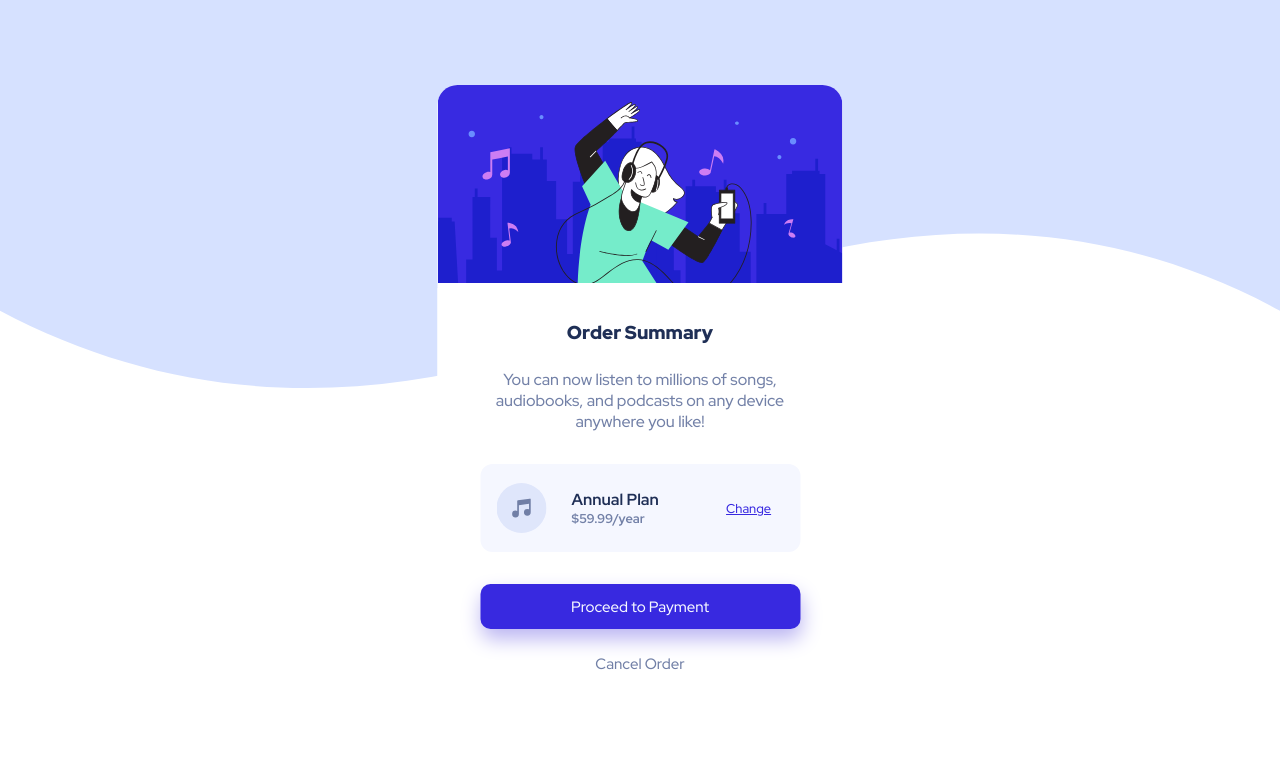
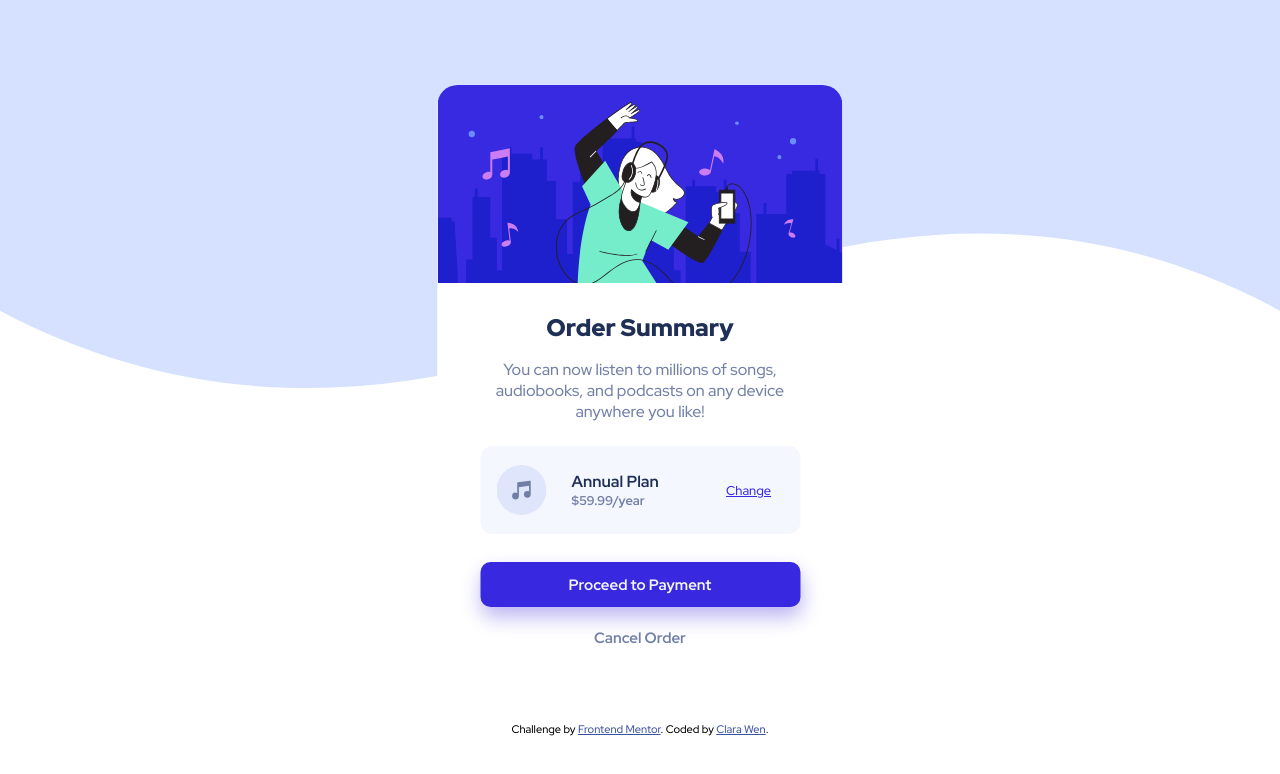
Before and after one commit to clarafuwen/FM_Projects, a website: page orderSummaryComponent/index.html in a window 1280 px wide. Drawn offline with Linux system fonts and the light colour scheme.

Commit message:
added attribution tag and readme

```diff
--- a/orderSummaryComponent/index.html
+++ b/orderSummaryComponent/index.html
@@ -10,6 +10,20 @@
     <link rel="preconnect" href="https://fonts.gstatic.com" crossorigin>
     <link href="https://fonts.googleapis.com/css2?family=Red+Hat+Display:wght@500;700;900&display=swap"
         rel="stylesheet">
+    <link rel="icon" type="image/png" sizes="32x32" href="./images/favicon-32x32.png">
+    <title>Frontend Mentor | Order summary card</title>
+
+    <!-- Feel free to remove these styles or customise in your own stylesheet 👍 -->
+    <style>
+        .attribution {
+            font-size: 11px;
+            text-align: center;
+        }
+
+        .attribution a {
+            color: hsl(228, 45%, 44%);
+        }
+    </style>
 </head>
 
 <body>
@@ -18,7 +32,7 @@
             <img src="images/illustration-hero.svg" atl='illustration-hero' width="100%" />
         </div>
         <div class="content">
-            <h3>Order Summary</h3>
+            <h2>Order Summary</h2>
             <p>You can now listen to millions of songs, audiobooks, and podcasts on any device anywhere you like!</p>
             <div class='rate_info'>
                 <img src="images/icon-music.svg" alt="music" width="100%" />
@@ -32,6 +46,10 @@
             <button class="cancel"><a href=''>Cancel Order</a></button>
         </div>
     </div>
+    <div class="attribution">
+        Challenge by <a href="https://www.frontendmentor.io?ref=challenge" target="_blank">Frontend Mentor</a>.
+        Coded by <a href="#">Clara Wen</a>.
+    </div>
 
 </body>
 
--- a/orderSummaryComponent/package.json
+++ b/orderSummaryComponent/package.json
@@ -12,7 +12,7 @@
     "type": "git",
     "url": "git+https://github.com/clarafuwen/FM_Projects.git"
   },
-  "author": "Clara Fu",
+  "author": "Wen Fu",
   "license": "ISC",
   "bugs": {
     "url": "https://github.com/clarafuwen/FM_Projects/issues"
--- a/orderSummaryComponent/styles.css
+++ b/orderSummaryComponent/styles.css
@@ -18,12 +18,12 @@ body {
     background-image: url('images/pattern-background-mobile.svg');
     background-repeat: no-repeat;
     background-size: cover;
-    height: 100%;
+    display: flex;
+    justify-content: center;
 }
 
 
 .container {
-    display: block;
     position: absolute;
     top: 50%;
     left: 50%;
@@ -36,26 +36,17 @@ body {
 
     border-radius: 20px;
 
-    justify-content: center;
-    /* align-items: center; */
-    /* flex-wrap: wrap; */
-
     /* border: 1px solid red; */
 }
 
 .header {
     width: 328px;
-    height: auto;
     border: none;
-    /* background-color: transparent; */
-    /* background-color: white; */
 
     /* border: 1px solid black; */
 }
 
 .header img {
-    /* width: 315px; */
-    /* height: auto; */
     border-top-left-radius: 20px;
     border-top-right-radius: 20px;
 
@@ -63,26 +54,24 @@ body {
 }
 
 .content {
-    height: auto;
+    height: 398px;
     display: flex;
     flex-direction: column;
     align-items: center;
     background-color: #ffffff;
-    /* border-bottom-left-radius: 20px;
-    border-bottom-right-radius: 20px; */
+    border-bottom-left-radius: 20px;
+    border-bottom-right-radius: 20px;
+
     /* border: 1px solid black; */
 }
 
-.content h3 {
-    margin-top: 2vh;
+.content h2 {
+    margin-top: 3vh;
     font-weight: 900;
     width: auto;
-    margin-top: 4vh;
     text-align: center;
     background-color: #ffffff;
     color: var(--Dark-blue);
-    /* margin-top: 75px; */
-
     /* border: 1px solid green; */
 }
 
@@ -92,7 +81,7 @@ body {
     height: auto;
     justify-content: center;
     text-align: center;
-    margin-top: 3vh;
+    margin-top: 2vh;
     color: var(--Desaturated-blue);
     background-color: #ffffff;
 
@@ -101,7 +90,7 @@ body {
 }
 
 .rate_info {
-    margin-top: 4vh;
+    margin-top: 3vh;
     margin-bottom: 2.5vh;
     width: 275px;
     height: 80px;
@@ -109,9 +98,7 @@ body {
     background-color: var(--Very-pale-blue);
 
     display: flex;
-    /* flex-direction: row; */
     align-items: center;
-    /* justify-content: space-around; */
 
 }
 
@@ -119,7 +106,6 @@ body {
     width: 50px;
     height: 50px;
     margin-left: 5%;
-    /* background-color: transparent; */
 
     /* border: 1px solid red; */
 
@@ -128,11 +114,6 @@ body {
 .rate_plan {
     margin-left: 8%;
     margin-right: 12%;
-    /* width: 220px; */
-    /* background-color: transparent; */
-    /* border: 1px solid red; */
-
-
 
 }
 
@@ -163,7 +144,8 @@ body {
     color: var(--Bright-blue);
 }
 
-.rate_info a:active {
+.rate_info a:active,
+.rate_info a:hover {
     color: var(--Purple);
     text-decoration: none;
 }
@@ -173,13 +155,15 @@ button {
     height: 50px;
     width: 275px;
     border-radius: 10px;
-    margin-top: 1.5vh;
+    margin-top: 1vh;
     font-size: 15px;
+    font-weight: 700;
     border: none;
     box-shadow: 1px 10px 20px hsl(246, 70%, 83%);
 }
 
-button:active {
+button:active,
+button:hover {
     cursor: pointer;
 }
 
@@ -188,15 +172,11 @@ button:active {
 }
 
 
-.proceed:active {
+.proceed:active,
+.proceed:hover {
     background-color: var(--Purple);
 }
 
-/* button .proceed a {
-    text-decoration: none;
-    color: var(--Bright-blue);
-    background-color: var(--Bright-blue);
-} */
 
 .proceed a:link,
 .proceed a:visited {
@@ -204,12 +184,11 @@ button:active {
     text-decoration: none;
 }
 
-.proceed a:active {
+.proceed a:active,
+.proceed a:hover {
     text-decoration: none;
-    /* color: var(--Desaturated-blue); */
     background-color: var(--Purple);
     color: var(--Very-pale-blue);
-    /* cursor: pointer; */
 
 }
 
@@ -220,7 +199,8 @@ button:active {
     font-size: 15px;
 }
 
-.cancel:active {
+.cancel:active,
+.cancel:hover {
     cursor: pointer;
 }
 
@@ -230,16 +210,23 @@ button:active {
     text-decoration: none;
 }
 
-.cancel a:active {
+.cancel a:active,
+.cancel a:hover {
     text-decoration: none;
     background-color: transparent;
     color: var(--Dark-blue);
 }
 
-@media only screen and (min-width: 767px) and (max-width: 1440px) {
+.attribution {
+    position: absolute;
+    bottom: 8vh;
+    /* border: 1px solid black; */
+}
+
+
+@media only screen and (min-width: 767px) {
     body {
         background-image: url('images/pattern-background-desktop.svg');
-        /* align-items: center; */
     }
 
     .container {
@@ -249,6 +236,10 @@ button:active {
 
     .header {
         width: 405px;
+    }
+
+    .content {
+        height: 420px;
     }
 
     .content p {
```
Also changed, not shown: orderSummaryComponent/README.md (added).
